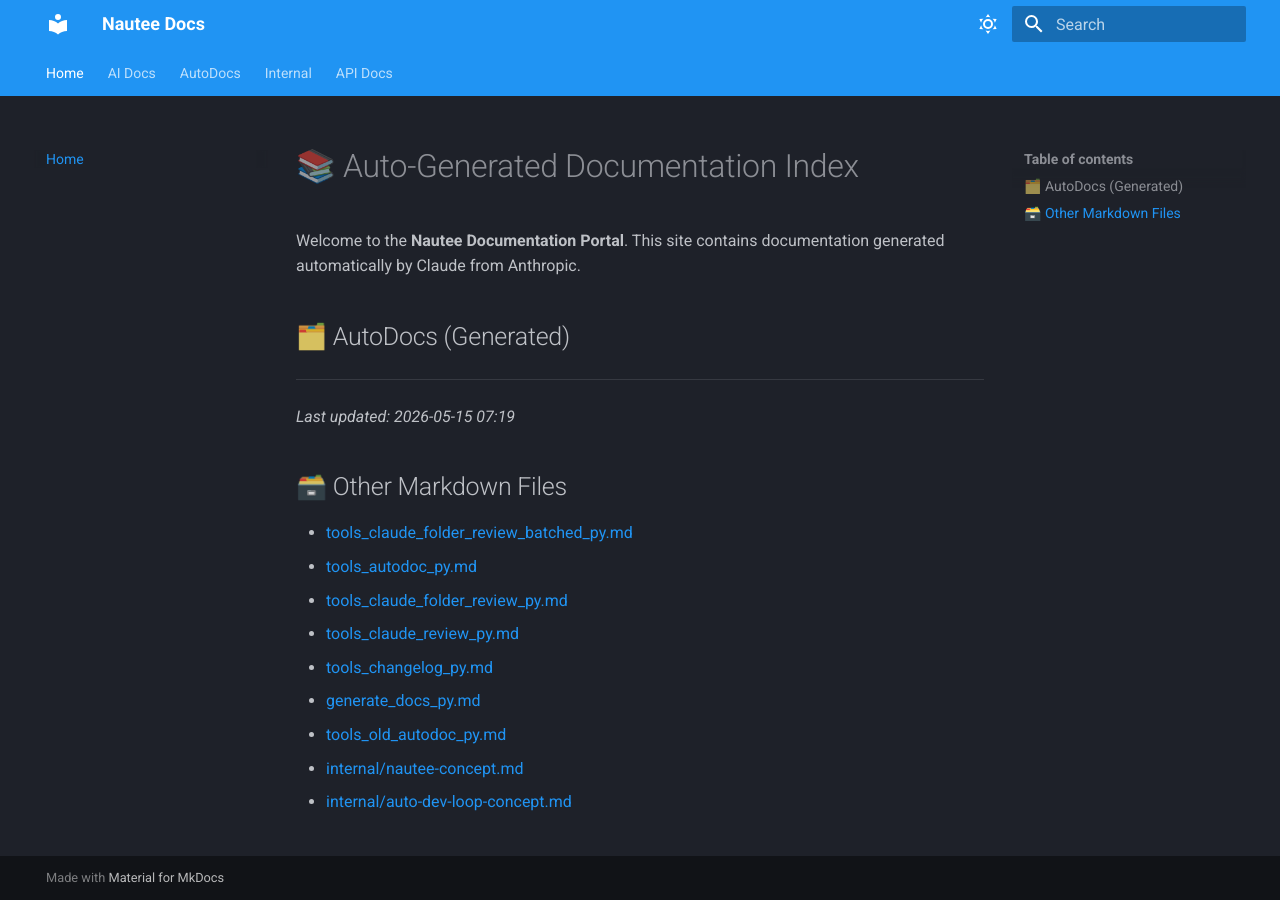
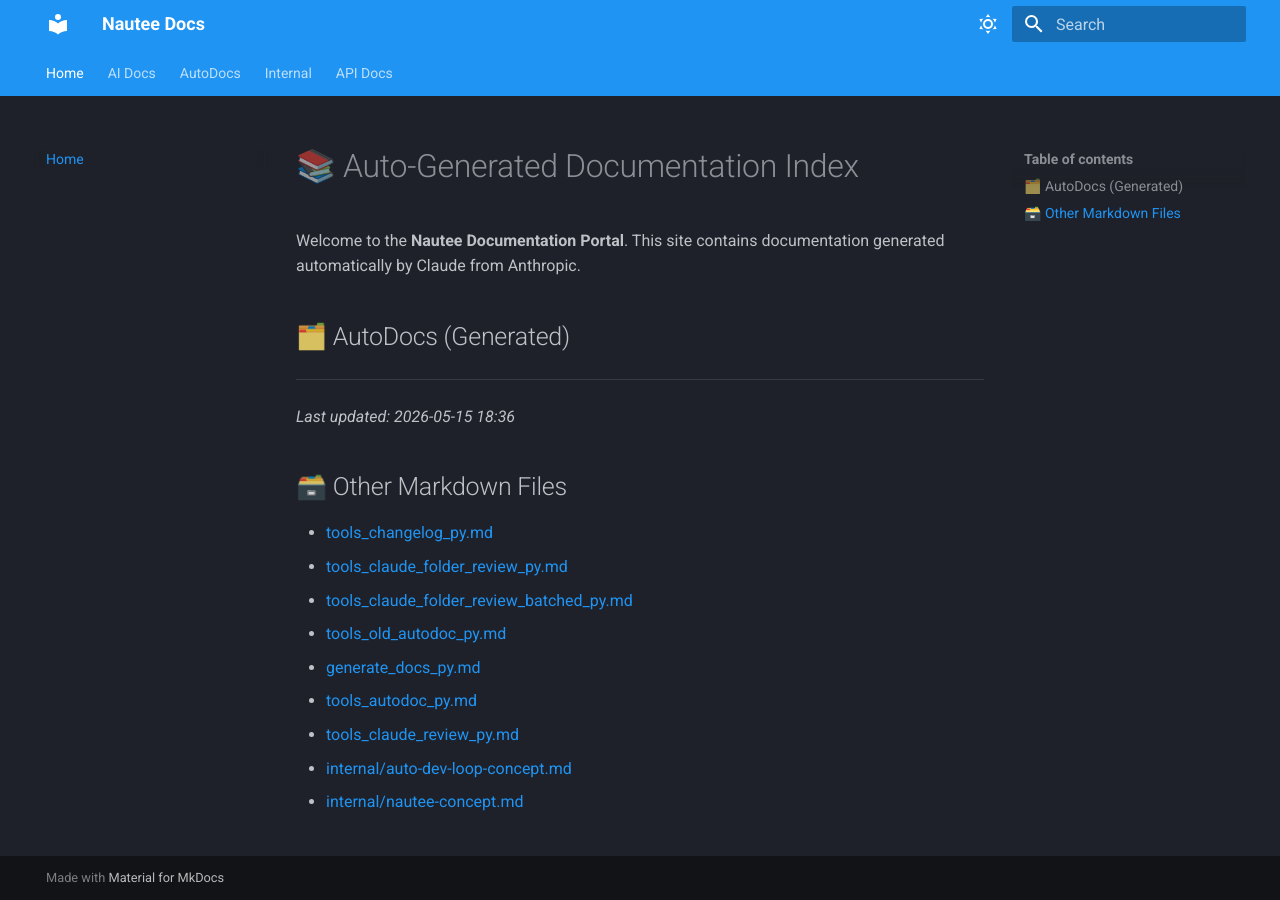
Before and after one commit to 48Nauts-Operator/nautee, an MkDocs documentation site: the page built from docs/index.md, in a window 1280 px wide. Built offline with MkDocs 1.6.1 and Material for MkDocs 9.7.7, drawn with Linux system fonts in a browser that asks for light colours.

```diff
--- a/docs/index.md
+++ b/docs/index.md
@@ -7,16 +7,16 @@ Welcome to the **Nautee Documentation Portal**. This site contains documentation
 
 ---
 
-_Last updated: 2026-05-15 07:19_
+_Last updated: 2026-05-15 18:36_
 
 ## 🗃️ Other Markdown Files
 
+- [tools_changelog_py.md](tools_changelog_py.md)
+- [tools_claude_folder_review_py.md](tools_claude_folder_review_py.md)
 - [tools_claude_folder_review_batched_py.md](tools_claude_folder_review_batched_py.md)
+- [tools_old_autodoc_py.md](tools_old_autodoc_py.md)
+- [generate_docs_py.md](generate_docs_py.md)
 - [tools_autodoc_py.md](tools_autodoc_py.md)
-- [tools_claude_folder_review_py.md](tools_claude_folder_review_py.md)
 - [tools_claude_review_py.md](tools_claude_review_py.md)
-- [tools_changelog_py.md](tools_changelog_py.md)
-- [generate_docs_py.md](generate_docs_py.md)
-- [tools_old_autodoc_py.md](tools_old_autodoc_py.md)
+- [internal/auto-dev-loop-concept.md](internal/auto-dev-loop-concept.md)
 - [internal/nautee-concept.md](internal/nautee-concept.md)
-- [internal/auto-dev-loop-concept.md](internal/auto-dev-loop-concept.md)
```
